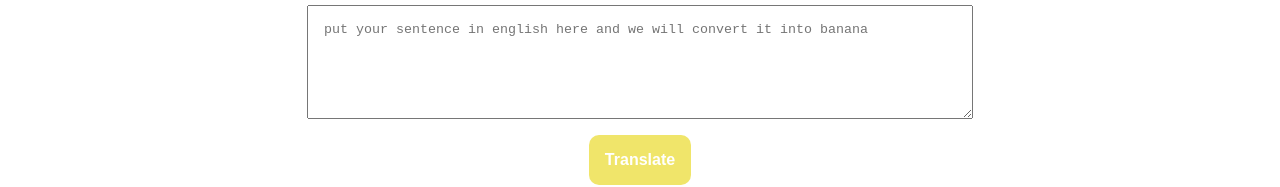
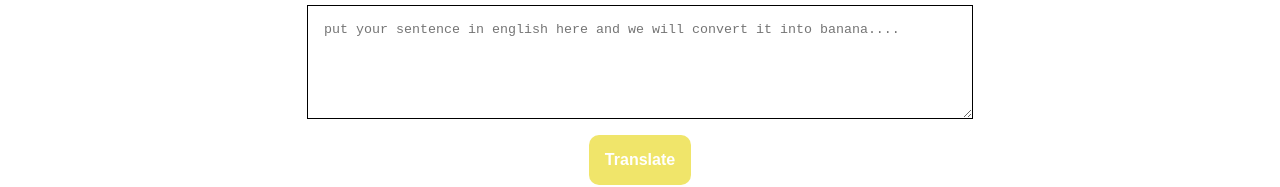
Before and after one commit to RohitrajDeshmukh/banana-talk, a plain HTML site: page index.html in a window 1280 px wide. Shown: the part 228-415 px from the top of the page. Drawn offline with nearby package versions, Linux system fonts and the light colour scheme.

Commit message:
update style

```diff
--- a/index.html
+++ b/index.html
@@ -17,7 +17,7 @@
 
     <textarea
     id="txt-input"
-    placeholder="put your sentence in english here and we will convert it into banana"></textarea>
+    placeholder="put your sentence in english here and we will convert it into banana...."></textarea>
 
     <div>
     <button id="btn-translate">Translate</button>
--- a/style.css
+++ b/style.css
@@ -13,6 +13,7 @@ textarea{
     margin-right: auto;
     height: 10vh;
     display: block;
+    border: 1px solid black;
 }
 h1{
     color:white;
```
